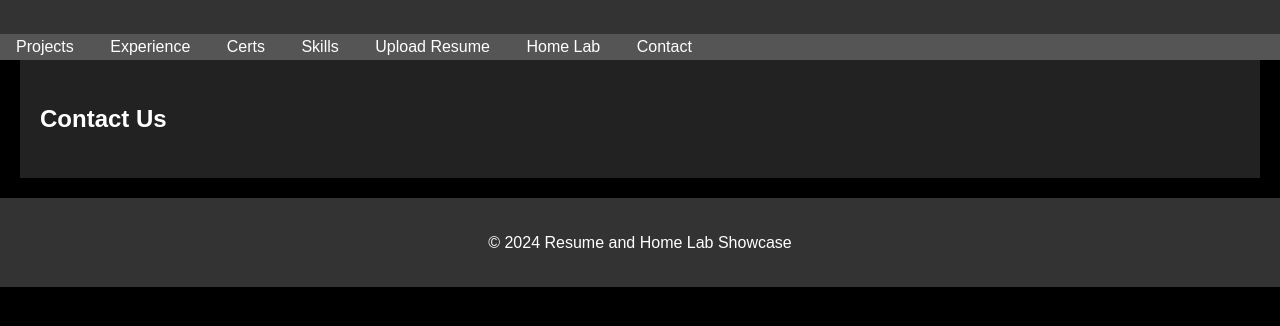
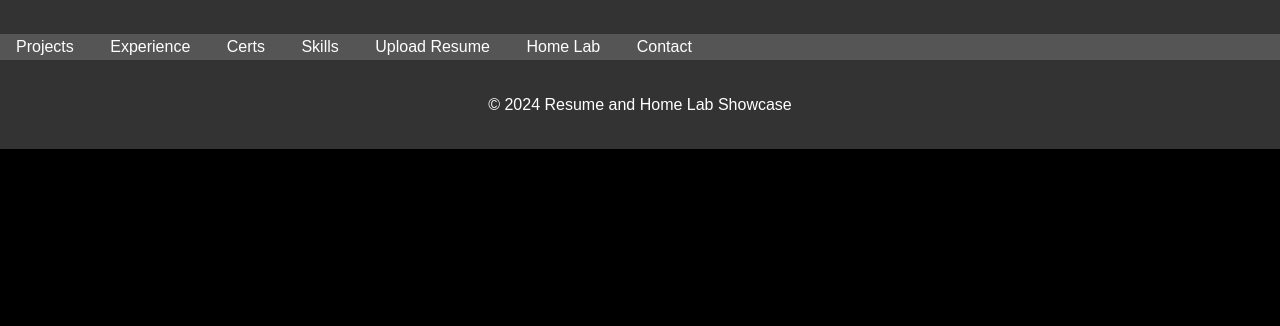
Before and after one commit to DavidsFin/DavidsFin.github.io, a plain HTML site: page index.html in a window 1280 px wide. Shown: the part 92-418 px from the top of the page. Drawn offline with Linux system fonts and the light colour scheme.

Commit message:
Update index.html

```diff
--- a/index.html
+++ b/index.html
@@ -21,11 +21,6 @@
             <li><a href="#contact">Contact</a></li>
         </ul>
     </nav>
-
-    <section id="contact">
-        <h2>Contact Us</h2>
-        <!-- Contact form or information -->
-    </section>
     <footer>
         <p>&copy; 2024 Resume and Home Lab Showcase</p>
     </footer>
```
